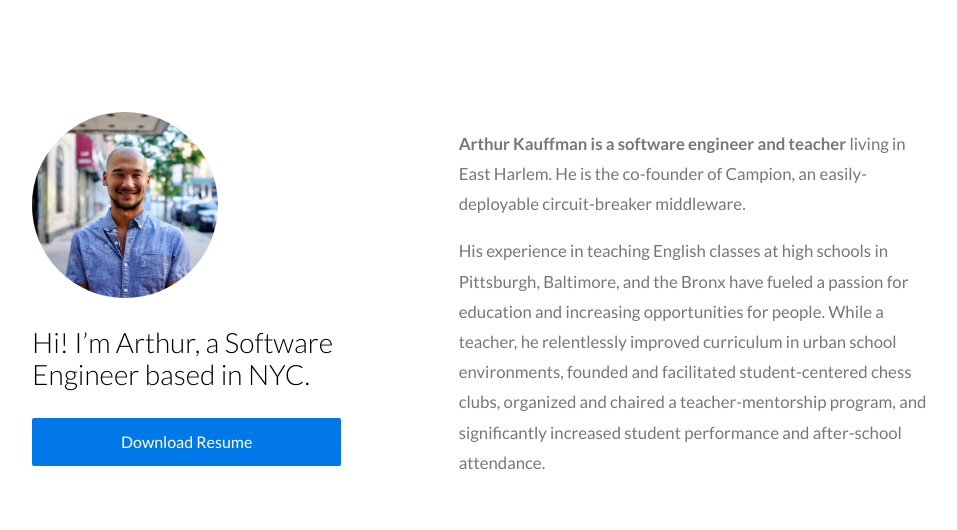
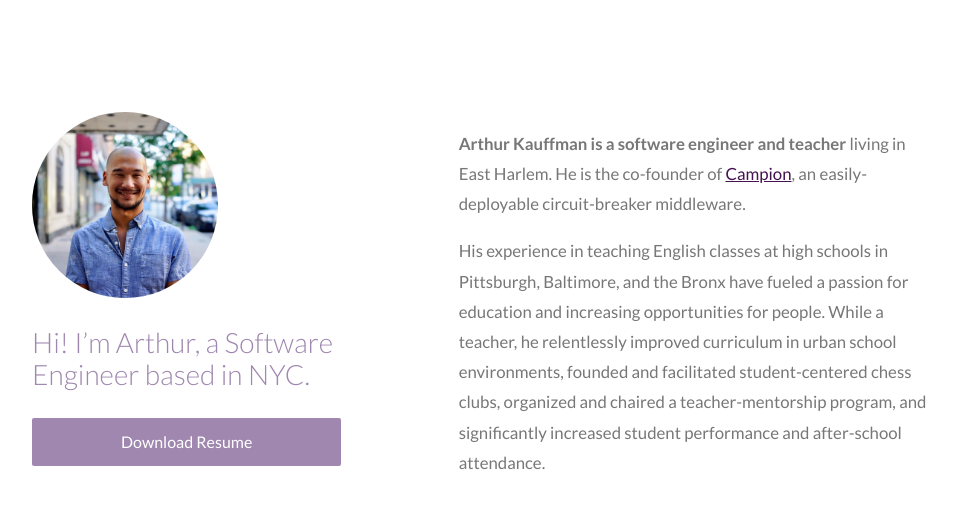
Before and after one commit to a1kn/arthurk.dev, a website: page public/index.html in a window 1280 px wide. Shown: the whole page, without its empty margins (160-1117 px from the left). Drawn offline with Linux system fonts and the light colour scheme.

Commit message:
change color scheme to variants of purple

```diff
--- a/public/index.html
+++ b/public/index.html
@@ -23,16 +23,16 @@ href="https://fonts.googleapis.com/css2?family=Lato:ital,wght@0,300;0,400;0,700;
       <div class="hero-left">
         <img src="dp.jpg" alt="Profile picture of Arthur">
         <p>Hi! I’m Arthur, a Software Engineer based in NYC.</p>
-        <a class="pure-button pure-button-primary button-resume" href="">
-          Download Resume
-        </a>
+        <a class="pure-button button-resume" href="">Download Resume</a>
       </div>
     </div>
     <div class="pure-u-1-24"></div>
     <div class="pure-u-10-24">
       <div class="hero-right">
         <p><strong>Arthur Kauffman is a software engineer and teacher</strong>
-        living in East Harlem. He is the co-founder of Campion, an
+        living in East Harlem. He is the co-founder of <a
+        href="https://campion-breaker.github.io" title="Campion Circuit Breaker"
+                                                 >Campion</a>, an
         easily-deployable circuit-breaker middleware.</p>
 
         <p>His experience in teaching English classes at high schools in
--- a/public/style.css
+++ b/public/style.css
@@ -7,6 +7,7 @@ nav {
 }
 
 .hero-left p {
+  color: #9F87AF;
   font-size: 175%;
   font-weight: 300;
   letter-spacing: normal;
@@ -28,7 +29,13 @@ nav {
   line-height: 1.8;
 }
 
+.hero-right a {
+  color: #441151;
+}
+
 .button-resume {
+  color: #FFF;
+  background-color: #9F87AF;
   padding: 0.9em;
   width: 100%;
 }
```
